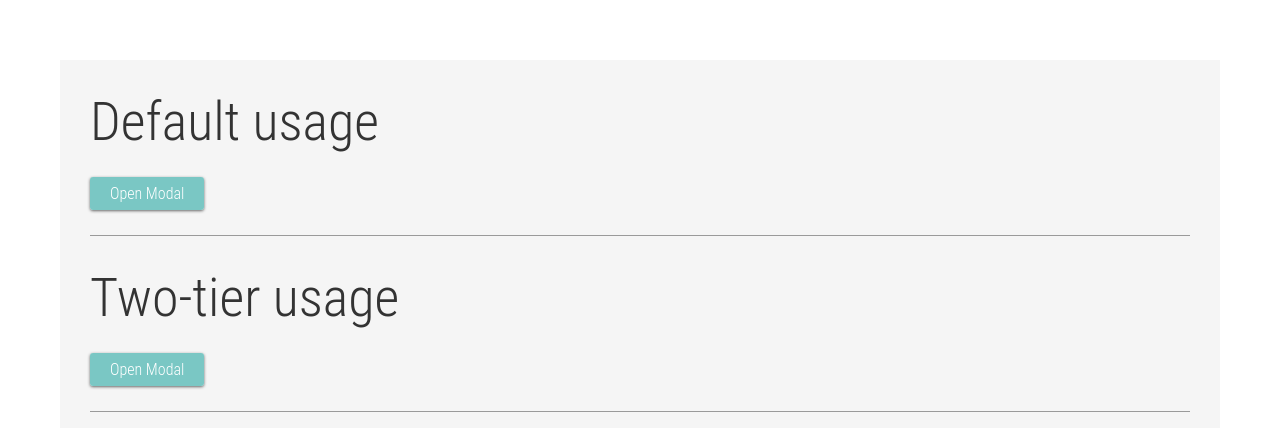
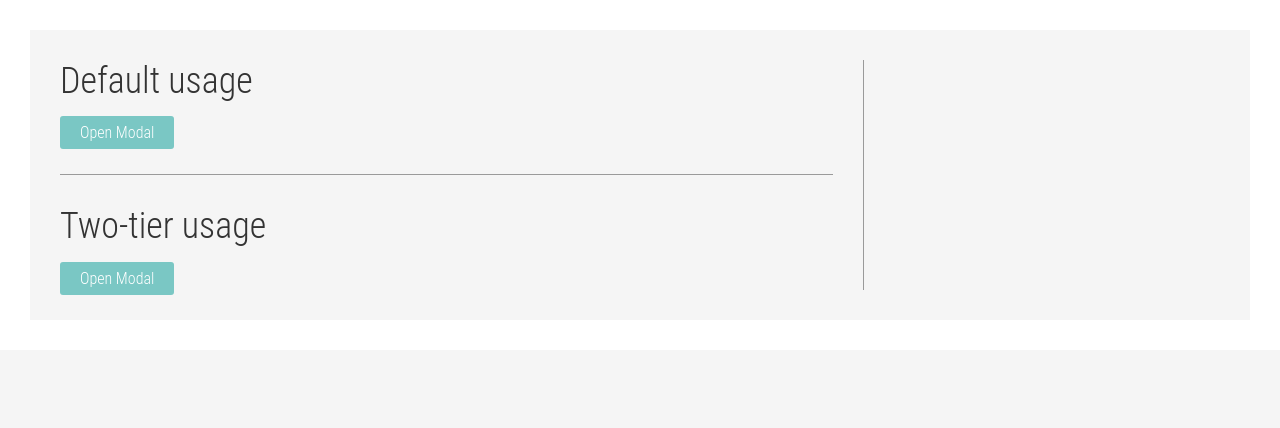
Before and after one commit to hex-digital/component.modal, a website: page example/index.html in a window 1280 px wide. Drawn offline with nearby package versions, Linux system fonts and the light colour scheme.

Commit message:
wrapper and areas added

```diff
--- a/example/demo.css
+++ b/example/demo.css
@@ -51,20 +51,39 @@ table {
 @import url('https://fonts.googleapis.com/css?family=Roboto+Slab:300,400');
 
 body, html {
-    color: #333;
+    box-sizing: border-box;
     display: block;
+    height: 100%;
     position: relative;
-    border: 30px solid #fff;
 }
 body {
+    color: #333;
     background: #f5f5f5;
-    box-sizing: border-box;
 }
 
 /* wrappers */
 
 .wrapper {
+    border: 30px solid #fff;
     padding: 30px;
+}
+
+/* areas */
+
+.area {
+    display: block;
+    float: left;
+}
+
+.area__main {
+    border-right: 1px solid #9a9a9a;
+    padding-right: 30px;
+    width: 66.66%;
+}
+
+.area__aside {
+    padding-left: 30px;
+    width: 33.33%;
 }
 
 /* typoggraphy */
@@ -87,17 +106,17 @@ h1, h2, h3, h4 {
     margin: 1.414em 0 0.5em;
 }
 h1 {
-    font-size: 5.063em;
+    font-size: 3.375em;
     margin-top: 0;
 }
 h2 {
-    font-size: 3.375em;
+    font-size: 2.25em;
 }
 h3 {
-    font-size: 2.25em;
+    font-size: 1.5em;
 }
 h4 {
-    font-size: 1.5em;
+    font-size: 1em;
 }
 small,
 .font_small {
@@ -109,7 +128,6 @@ small,
 .modal__link {
     background: #7AC7C4;
     border-radius: 3px;
-    box-shadow: 0px 1px 3px #666666;
     color: #ffffff;
     font-size: 1em;
     padding: 7px 20px 7px 20px;
@@ -122,14 +140,18 @@ small,
   text-decoration: none;
 }
 
-/* sections */
+/* rows */
 
 .row {
     border-bottom: 1px solid #9a9a9a;
     margin-bottom: 30px;
     padding-bottom: 30px;
 }
-
+.wrapper .row:last-child {
+    border-bottom: none;
+    margin-bottom: 0;
+    padding-bottom: 0;
+}
 .row h2 {
     margin-top: 0;
 }
@@ -140,3 +162,30 @@ small,
 .modal__content {
     color: #fff;
 }
+
+/**
+ * For modern browsers
+ * 1. The space content is one way to avoid an Opera bug when the
+ *    contenteditable attribute is included anywhere else in the document.
+ *    Otherwise it causes space to appear at the top and bottom of elements
+ *    that are clearfixed.
+ * 2. The use of `table` rather than `block` is only necessary if using
+ *    `:before` to contain the top-margins of child elements.
+ */
+.cf:before,
+.cf:after {
+    content: " "; /* 1 */
+    display: table; /* 2 */
+}
+
+.cf:after {
+    clear: both;
+}
+
+/**
+ * For IE 6/7 only
+ * Include this rule to trigger hasLayout and contain floats.
+ */
+.cf {
+    *zoom: 1;
+}
--- a/example/index.html
+++ b/example/index.html
@@ -6,18 +6,22 @@
     <link href="demo.css" rel="stylesheet" type="text/css">
 </head>
 <body>
-    <div class="wrapper">
+    <div class="wrapper cf">
 
+        <!-- Main Area -->
+        <div class="area area__main">
             <div class="row">
                 <h2>Default usage</h2>
                 <a class="modal__link" href="content/modal_content.html">Open Modal</a>
             </div>
-
             <div class="row">
                 <h2>Two-tier usage</h2>
                 <a class="modal__link" href="content/modal_content_two_tier.html">Open Modal</a>
             </div>
+        </div>
 
+        <!-- Sidebar Area -->
+        <div class="area area__aside"></div>
     </div>
 
     <script src="https://ajax.googleapis.com/ajax/libs/jquery/1.10.2/jquery.min.js"></script>
```
Also changed, not shown: example/content/modal_content_two_tier.html (+1 -1 lines). Lines whose indentation alone changed are shown as unchanged.
